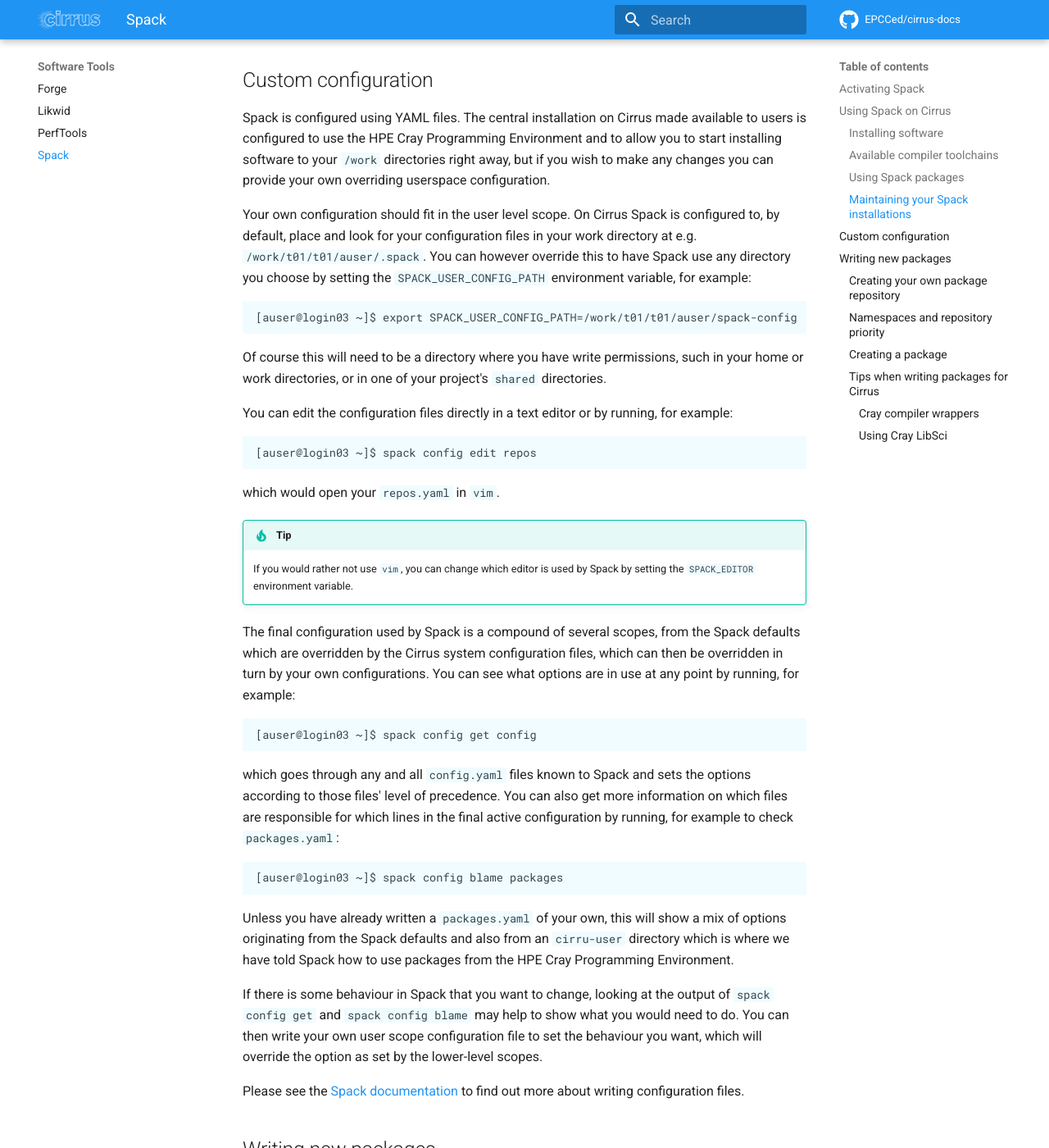
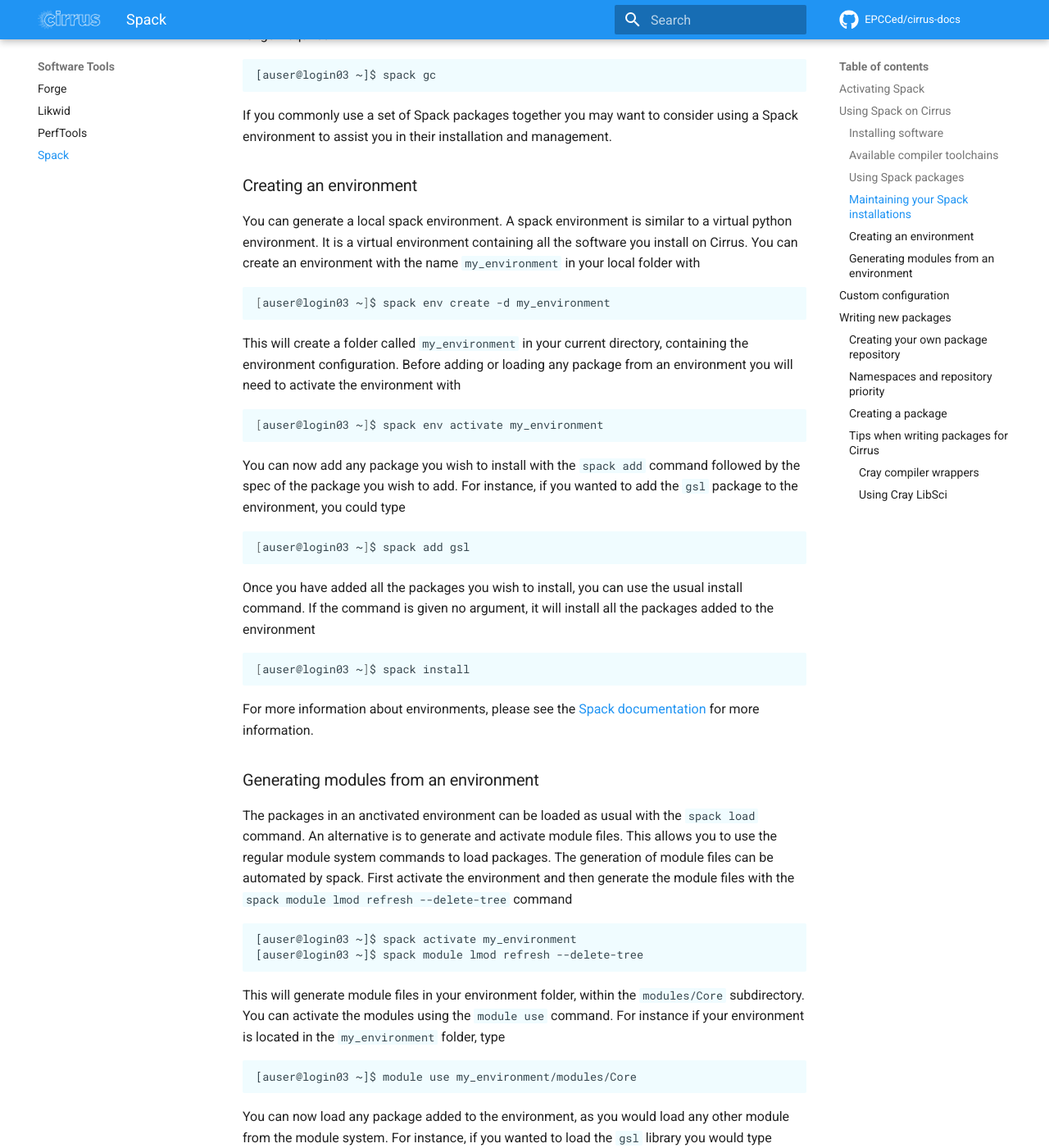
Before and after one commit to EPCCed/cirrus-docs, an MkDocs documentation site: the page built from docs/software-tools/spack.md, in a window 1280 px wide and 1400 px high, scrolled down 3945 px. Shown: the whole window at 82% size. Built offline with MkDocs 1.6.1 and Material for MkDocs 9.7.7, drawn with Linux system fonts in a browser that asks for light colours; comment, search, counter and statistics services are not loaded; some of the changed text lies outside the part shown.

Commit message:
Added documentation for generating module files fron an environment

````diff
--- a/docs/software-tools/spack.md
+++ b/docs/software-tools/spack.md
@@ -133,6 +133,9 @@
 You can see your packages' install locations using `spack find --paths` or
 `spack find -p`.
 
+!!! tip
+    The spack load command does not set the `LD_LIBRARY_PATH` or many other common environment variables. That means if you are trying to build you own software, the build system may fail to find those libraries. You could set those environment variables manually, or you might want to consider generating module files from a [spack environment](#creating-an-environment) .
+
 ### Maintaining your Spack installations
 
 In any Spack command that requires as an argument a reference to an installed
@@ -166,9 +169,63 @@
 
 If you commonly use a set of Spack packages together you may want to consider
 using a Spack environment to assist you in their installation and management.
-Please see the [Spack
+
+
+### Creating an environment
+
+You can generate a local spack environment. A spack environment is similar to a virtual python environment. It is a virtual environment containing all the software you install on Cirrus.
+You can create an environment with the name `my_environment` in your local folder with
+
+```bash
+[auser@login03 ~]$ spack env create -d my_environment
+```
+
+This will create a folder called `my_environment` in your current directory, containing the environment configuration.
+Before adding or loading any package from an environment you will need to activate the environment with
+
+```bash
+[auser@login03 ~]$ spack env activate my_environment
+```
+
+You can now add any package you wish to install with the `spack add` command followed by the spec of the package you wish to add. For instance, if you wanted to add the `gsl` package to the environment, you could type
+
+```bash
+[auser@login03 ~]$ spack add gsl
+```
+
+Once you have added all the packages you wish to install, you can use the usual install command. If the command is given no argument, it will install all the packages added to the environment
+
+```bash
+[auser@login03 ~]$ spack install
+```
+
+For more information about environments, please see the [Spack
 documentation](https://spack.readthedocs.io/en/latest/environments.html) for
 more information.
+
+### Generating modules from an environment
+
+The packages in an anctivated environment can be loaded as usual with the `spack load` command. An alternative is to generate and activate module files. This allows you to use the regular module system commands to load packages.
+The generation of module files can be automated by spack.
+First activate the environment and then generate the module files with the `spack module lmod refresh --delete-tree` command
+
+```
+[auser@login03 ~]$ spack activate my_environment
+[auser@login03 ~]$ spack module lmod refresh --delete-tree
+```
+
+This will generate module files in your environment folder, within the `modules/Core` subdirectory. You can activate the modules using the `module use` command.
+For instance if your environment is located in the `my_environment` folder, type
+
+```
+[auser@login03 ~]$ module use my_environment/modules/Core
+```
+
+You can now load any package added to the environment, as you would load any other module from the module system. For instance, if you wanted to load the `gsl` library you would type
+
+```
+[auser@login03 ~]$ module load gsl
+```
 
 ## Custom configuration
 
````
